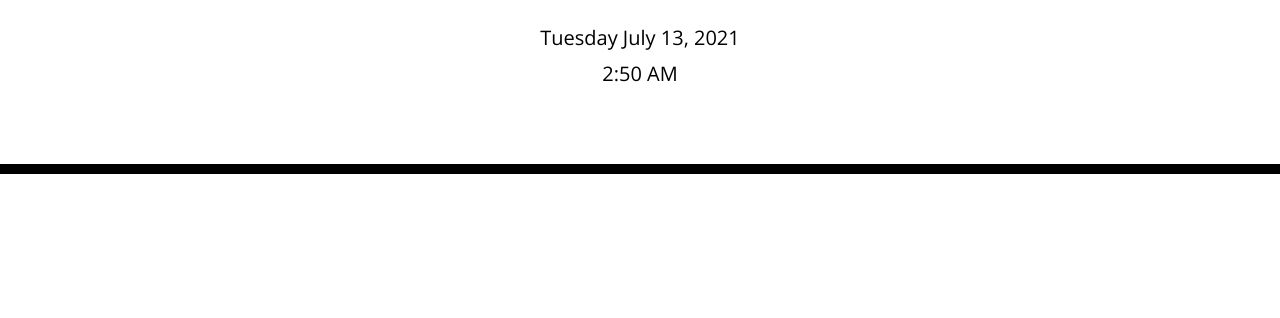
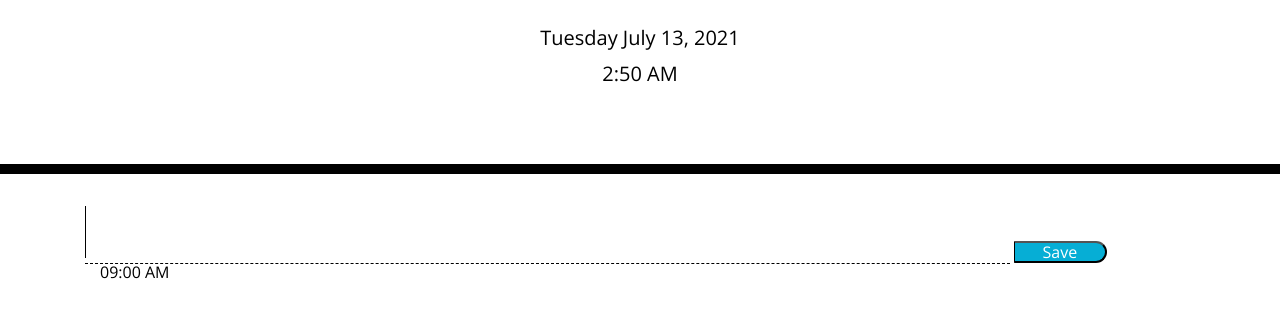
Before and after one commit to Aniesia-Schmolesky/WorkDay-Calendar-Homework-5, a plain HTML site: page index.html in a window 1280 px wide. Shown: the part 182-500 px from the top of the page. Drawn offline with nearby package versions, Linux system fonts and the light colour scheme.

Commit message:
Added first time block

```diff
--- a/index.html
+++ b/index.html
@@ -32,6 +32,18 @@
     </header>
     <div class="container">
       <!-- Timeblocks go here -->
+      <!-- 09:00 am-->
+      <div class="first-hour" class="row time-block">
+        <textarea class="col-md-10 description"></textarea>
+        <button class="col-md-1 saveBtn ">Save</button>
+        <div class="col-md-10 hour">09:00 AM</div>
+
+      </div>
+
+
+
+
+
     </div>
 
 
--- a/style.css
+++ b/style.css
@@ -6,6 +6,8 @@ body {
 
   textarea {
     background: transparent;
+    margin-left: auto;
+    margin-right: auto;
     border: none;
     resize: none;
     color: #000000;
@@ -24,6 +26,7 @@ body {
   .description {
     white-space: pre-wrap;
   }
+  }
 
   .time-block {
     text-align: center;
@@ -40,6 +43,10 @@ body {
     background-color: #ffffff;
     color: #000000;
     border-top: 1px dashed #000000;
+  }
+  .first-hour {
+    background-color: #ffffff;
+    color: #000000;
   }
 
   .past {
```
Also changed, not shown: script.js (+8 -2 lines).
